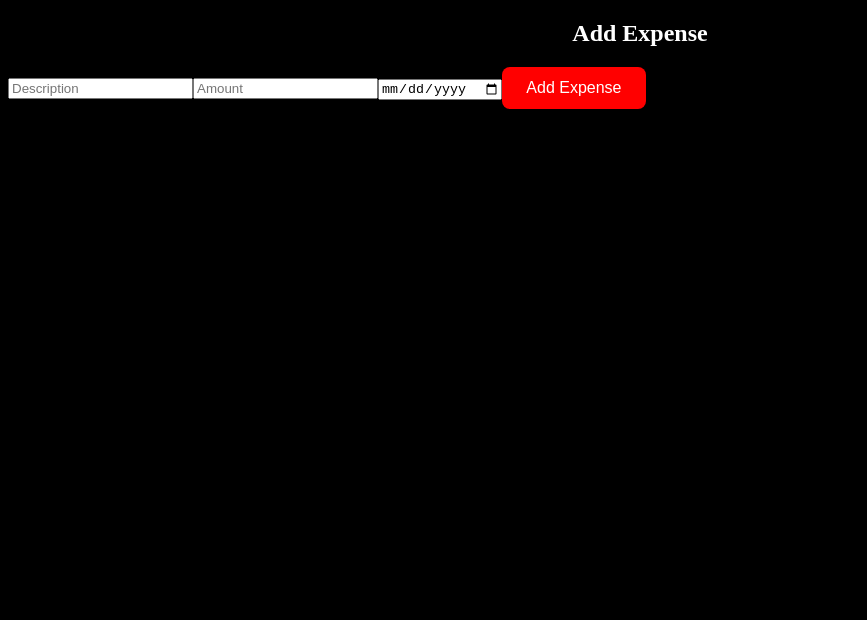
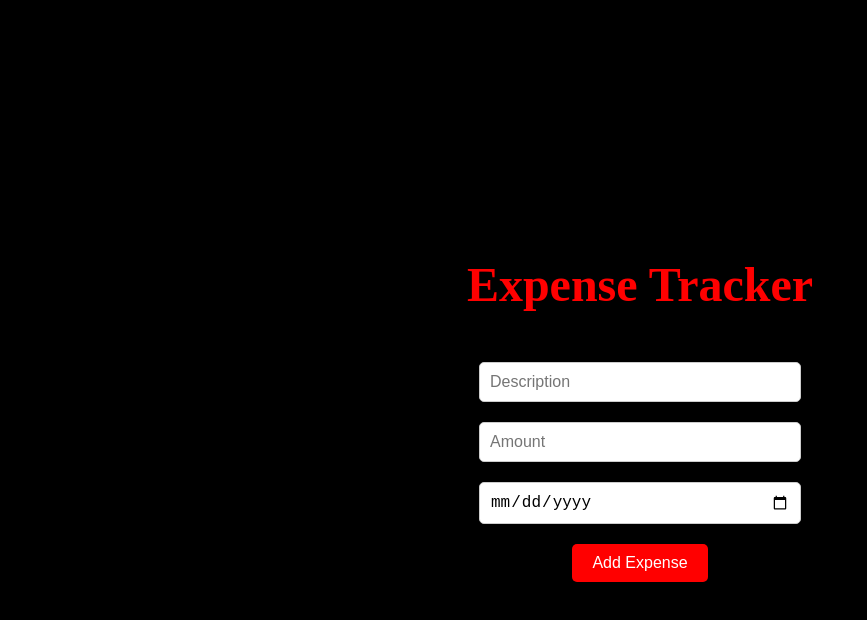
Before and after one commit to ethanquinn1/full-stack-app, a React (Create React App) app: page /add-expense in a window 1280 px wide. Shown: the top 620 px of the page, without its empty margins (0-867 px from the left). Built offline with nearby package versions, Linux system fonts and the light colour scheme.

Commit message:
Styles consitent

```diff
--- /dev/null
+++ b/src/components/Account.css
@@ -0,0 +1,22 @@
+/* src/components/Account.css */
+.account-page {
+    display: flex;
+    justify-content: center;
+    align-items: center;
+    flex-direction: column;
+    height: 100vh;
+    background-color: #000;
+  }
+
+  .account-title {
+    color: red;
+    font-size: 3rem;
+    margin-bottom: 40px;
+    text-align: center;
+  }
+
+  .account-info {
+    color: white;
+    font-size: 1.5rem;
+    text-align: center;
+  }
--- a/src/components/Account.js
+++ b/src/components/Account.js
@@ -1,20 +1,27 @@
 // src/components/Account.js
-import React from "react";
+import React, { useState, useEffect } from 'react';
+import './Account.css';
 
 const Account = () => {
-  const userName = "John Doe"; // Placeholder for user's name
-  const averageDailySpending = 25.5; // Placeholder for daily average spending
-  const averageWeeklySpending = 180.0; // Placeholder for weekly average spending
-  const averageMonthlySpending = 720.0; // Placeholder for monthly average spending
+  const [user, setUser] = useState({});
+  const [averageSpending, setAverageSpending] = useState(0);
+
+  useEffect(() => {
+    const storedUser = JSON.parse(localStorage.getItem('user')) || {};
+    setUser(storedUser);
+
+    const storedExpenses = JSON.parse(localStorage.getItem('expenses')) || [];
+    const totalSpending = storedExpenses.reduce((total, expense) => total + parseFloat(expense.amount), 0);
+    const avgSpending = storedExpenses.length ? totalSpending / storedExpenses.length : 0;
+    setAverageSpending(avgSpending);
+  }, []);
 
   return (
-    <div className="flex flex-col items-center justify-center h-screen">
-      <h1 className="text-red-500 text-3xl mb-4">Account</h1>
-      <div className="mb-4">
-        <h2 className="text-white text-xl">User: {userName}</h2>
-        <p className="text-white">Average Daily Spending: £{averageDailySpending}</p>
-        <p className="text-white">Average Weekly Spending: £{averageWeeklySpending}</p>
-        <p className="text-white">Average Monthly Spending: £{averageMonthlySpending}</p>
+    <div className="account-page">
+      <h1 className="account-title">Expense Tracker</h1>
+      <div className="account-info">
+        <h2>{user.username}</h2>
+        <p>Average Spending: ${averageSpending.toFixed(2)}</p>
       </div>
     </div>
   );
--- /dev/null
+++ b/src/components/AddExpense.css
@@ -0,0 +1,47 @@
+/* src/components/AddExpense.css */
+.add-expense-page {
+    display: flex;
+    justify-content: center;
+    align-items: center;
+    flex-direction: column;
+    height: 100vh;
+    background-color: #000;
+  }
+
+  .add-expense-title {
+    color: red;
+    font-size: 3rem;
+    margin-bottom: 40px;
+    text-align: center;
+  }
+
+  .add-expense-form {
+    display: flex;
+    flex-direction: column;
+    align-items: center;
+  }
+
+  .add-expense-input {
+    padding: 10px;
+    margin: 10px;
+    width: 300px;
+    font-size: 16px;
+    border: 1px solid #ccc;
+    border-radius: 5px;
+  }
+
+  .add-expense-button {
+    background-color: red;
+    color: white;
+    padding: 10px 20px;
+    border: none;
+    margin: 10px;
+    font-size: 16px;
+    cursor: pointer;
+    border-radius: 5px;
+    transition: background-color 0.3s;
+  }
+
+  .add-expense-button:hover {
+    background-color: darkred;
+  }
--- a/src/components/AddExpense.js
+++ b/src/components/AddExpense.js
@@ -1,64 +1,48 @@
 // src/components/AddExpense.js
 import React, { useState } from 'react';
+import { useNavigate } from 'react-router-dom';
+import './AddExpense.css';
 
 const AddExpense = () => {
   const [description, setDescription] = useState('');
   const [amount, setAmount] = useState('');
   const [date, setDate] = useState('');
+  const navigate = useNavigate();
 
-  const handleSubmit = (e) => {
+  const handleAddExpense = (e) => {
     e.preventDefault();
-
-    const newExpense = {
-      description,
-      amount,
-      date,
-    };
-
-    // Get existing expenses from localStorage
+    const newExpense = { description, amount, date };
     let expenses = JSON.parse(localStorage.getItem('expenses')) || [];
     expenses.push(newExpense);
     localStorage.setItem('expenses', JSON.stringify(expenses));
-
-    // Reset the form
-    setDescription('');
-    setAmount('');
-    setDate('');
+    navigate('/view-expenses');  // Redirect to view expenses page
   };
 
   return (
-    <div className="flex flex-col items-center justify-center w-full min-h-screen space-y-8 bg-gray-800 text-white">
-      <h2 className="text-red-500 text-2xl mb-6">Add Expense</h2>
-      <form
-        onSubmit={handleSubmit}
-        className="space-y-6 flex flex-col items-center w-full max-w-md px-6 py-8 bg-gray-900 rounded-lg shadow-lg"
-      >
+    <div className="add-expense-page">
+      <h1 className="add-expense-title">Expense Tracker</h1>
+      <form className="add-expense-form" onSubmit={handleAddExpense}>
         <input
           type="text"
           placeholder="Description"
           value={description}
           onChange={(e) => setDescription(e.target.value)}
-          className="w-full px-4 py-2 bg-gray-700 text-white rounded-md border border-gray-600 focus:outline-none focus:border-red-500"
+          className="add-expense-input"
         />
         <input
           type="number"
           placeholder="Amount"
           value={amount}
           onChange={(e) => setAmount(e.target.value)}
-          className="w-full px-4 py-2 bg-gray-700 text-white rounded-md border border-gray-600 focus:outline-none focus:border-red-500"
+          className="add-expense-input"
         />
         <input
           type="date"
           value={date}
           onChange={(e) => setDate(e.target.value)}
-          className="w-full px-4 py-2 bg-gray-700 text-white rounded-md border border-gray-600 focus:outline-none focus:border-red-500"
+          className="add-expense-input"
         />
-        <button
-          type="submit"
-          className="w-full px-6 py-3 bg-red-500 text-white rounded-md hover:bg-red-600 transition duration-200"
-        >
-          Add Expense
-        </button>
+        <button type="submit" className="add-expense-button">Add Expense</button>
       </form>
     </div>
   );
--- /dev/null
+++ b/src/components/Tracker.css
@@ -0,0 +1,40 @@
+/* src/components/Tracker.css */
+.tracker-page {
+    display: flex;
+    justify-content: center;
+    align-items: center;
+    flex-direction: column;
+    height: 100vh;
+    background-color: #000;  /* Black background */
+  }
+
+  .tracker-title {
+    color: red;
+    font-size: 3rem;
+    margin-bottom: 40px;
+    text-align: center;
+  }
+
+  .tracker-buttons {
+    display: flex;
+    flex-direction: column;
+    align-items: center;
+  }
+
+  .tracker-button {
+    background-color: red;
+    color: white;
+    padding: 10px 20px;
+    border: none;
+    margin: 10px;
+    font-size: 16px;
+    text-align: center;
+    text-decoration: none;
+    width: 200px;
+    border-radius: 5px;
+    transition: background-color 0.3s;
+  }
+
+  .tracker-button:hover {
+    background-color: darkred;
+  }
--- a/src/components/Tracker.js
+++ b/src/components/Tracker.js
@@ -1,34 +1,16 @@
 // src/components/Tracker.js
 import React from 'react';
 import { Link } from 'react-router-dom';
+import './Tracker.css';
 
 const Tracker = () => {
   return (
-    <div className="flex flex-col items-center justify-center w-full min-h-screen bg-gray-800 text-white space-y-8">
-      <h2 className="text-red-500 text-3xl mb-8">Welcome to the Expense Tracker</h2>
-
-      {/* Navigation Links */}
-      <div className="space-y-4">
-        <Link
-          to="/add-expense"
-          className="block px-6 py-3 bg-red-500 text-white rounded-md hover:bg-red-600 transition duration-200 text-center"
-        >
-          Add Expense
-        </Link>
-
-        <Link
-          to="/view-expenses"
-          className="block px-6 py-3 bg-red-500 text-white rounded-md hover:bg-red-600 transition duration-200 text-center"
-        >
-          View Expenses
-        </Link>
-
-        <Link
-          to="/account"
-          className="block px-6 py-3 bg-red-500 text-white rounded-md hover:bg-red-600 transition duration-200 text-center"
-        >
-          View Account
-        </Link>
+    <div className="tracker-page">
+      <h1 className="tracker-title">Expense Tracker</h1>
+      <div className="tracker-buttons">
+        <Link to="/add-expense" className="tracker-button">Add Expense</Link>
+        <Link to="/view-expenses" className="tracker-button">View Expenses</Link>
+        <Link to="/view-account" className="tracker-button">View Account</Link>
       </div>
     </div>
   );
--- /dev/null
+++ b/src/components/ViewExpense.css
@@ -0,0 +1,37 @@
+/* src/components/ViewExpense.css */
+.view-expense-page {
+    display: flex;
+    justify-content: center;
+    align-items: center;
+    flex-direction: column;
+    height: 100vh;
+    background-color: #000;
+  }
+
+  .view-expense-title {
+    color: red;
+    font-size: 3rem;
+    margin-bottom: 40px;
+    text-align: center;
+  }
+
+  .expense-table {
+    width: 80%;
+    border-collapse: collapse;
+    margin-top: 20px;
+  }
+
+  .expense-table th, .expense-table td {
+    padding: 10px;
+    text-align: center;
+    border: 1px solid #ccc;
+  }
+
+  .expense-table th {
+    background-color: #444;
+    color: white;
+  }
+
+  .expense-table td {
+    color: white;
+  }
--- a/src/components/ViewExpenses.js
+++ b/src/components/ViewExpenses.js
@@ -1,43 +1,38 @@
-// src/components/ViewExpenses.js
-import React, { useEffect, useState } from "react";
+// src/components/ViewExpense.js
+import React, { useState, useEffect } from 'react';
+import './ViewExpense.css';
 
-const ViewExpenses = () => {
+const ViewExpense = () => {
   const [expenses, setExpenses] = useState([]);
 
-  // Fetch expenses from localStorage when the component mounts
   useEffect(() => {
-    // Get expenses from localStorage
-    const storedExpenses = JSON.parse(localStorage.getItem("expenses")) || [];
+    const storedExpenses = JSON.parse(localStorage.getItem('expenses')) || [];
     setExpenses(storedExpenses);
   }, []);
 
   return (
-    <div className="flex flex-col items-center justify-center min-h-screen space-y-8">
-      <h2 className="text-red-500 text-2xl mb-6">View Expenses</h2>
-      {expenses.length === 0 ? (
-        <p>No expenses added yet!</p>
-      ) : (
-        <table className="table-auto border-collapse border border-gray-500">
+    <div className="view-expense-page">
+      <h1 className="view-expense-title">Expense Tracker</h1>
+      <table className="expense-table">
         <thead>
           <tr>
-              <th className="px-4 py-2 border border-gray-500">Description</th>
-              <th className="px-4 py-2 border border-gray-500">Amount (£)</th>
-              <th className="px-4 py-2 border border-gray-500">Date</th>
+            <th>Description</th>
+            <th>Amount</th>
+            <th>Date</th>
           </tr>
         </thead>
         <tbody>
           {expenses.map((expense, index) => (
             <tr key={index}>
-                <td className="px-4 py-2 border border-gray-500">{expense.description}</td>
-                <td className="px-4 py-2 border border-gray-500">{expense.amount}</td>
-                <td className="px-4 py-2 border border-gray-500">{expense.date}</td>
+              <td>{expense.description}</td>
+              <td>{expense.amount}</td>
+              <td>{expense.date}</td>
             </tr>
           ))}
         </tbody>
       </table>
-      )}
     </div>
   );
 };
 
-export default ViewExpenses;
+export default ViewExpense;
```
Lines whose indentation alone changed are shown as unchanged.
